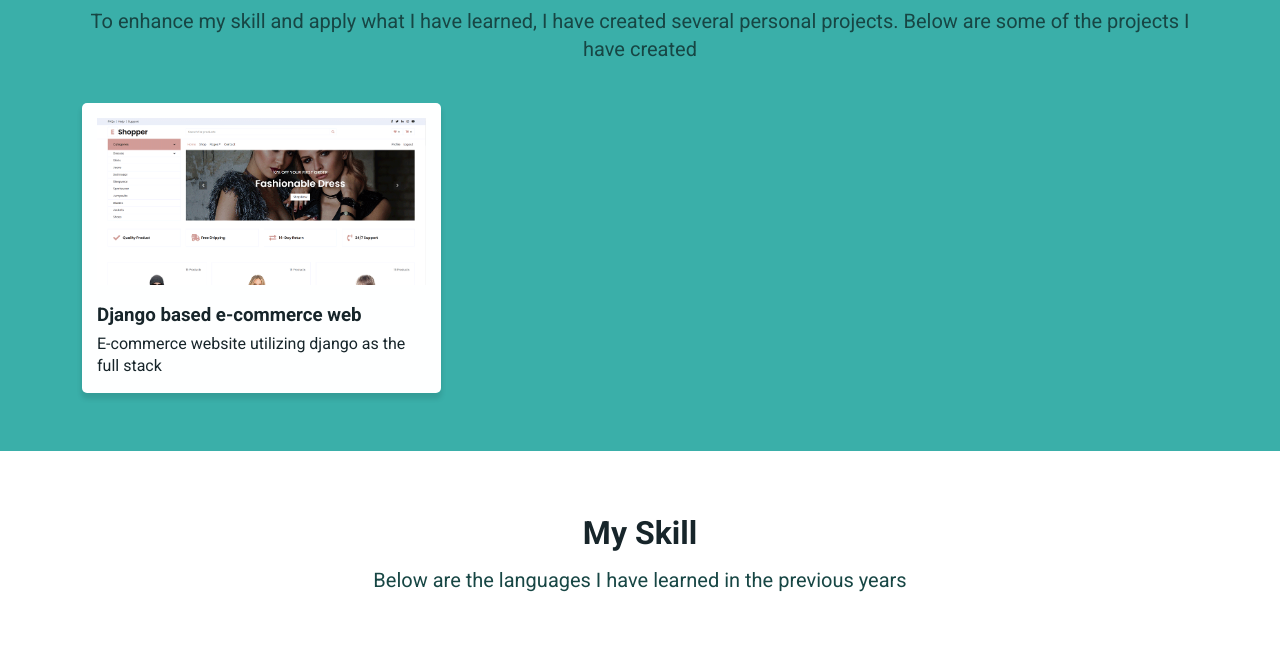
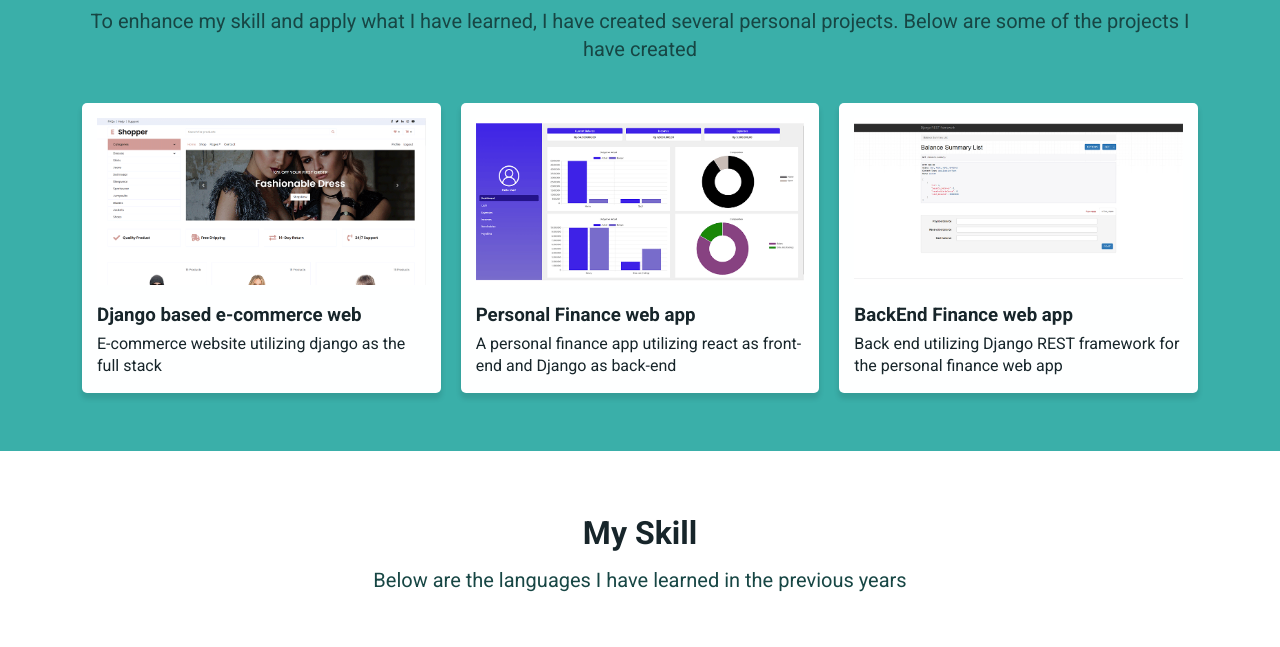
Before and after one commit to elvanobernard/elvanobernard.github.io, a plain HTML site: page index.html in a window 1280 px wide. Shown: the part 1364-2011 px from the top of the page. Drawn offline with Linux system fonts and the light colour scheme.

Commit message:
Added finance app project

```diff
--- a/index.html
+++ b/index.html
@@ -82,6 +82,24 @@
                         </div>
                     </a>
                 </div>
+                <div class="portfolio-item-container">
+                    <a class="portfolio-item" href="https://personalfinance.ursaflos.my.id/">
+                        <div class="card">
+                            <img class="img-portfolio mb-3" src="image/finance-app-thumbnail.png" alt="">
+                            <h3 class="mb-2">Personal Finance web app</h3>
+                            <p>A personal finance app utilizing react as front-end and Django as back-end</p>
+                        </div>
+                    </a>
+                </div>
+                <div class="portfolio-item-container">
+                    <a class="portfolio-item" href="https://https://backendfinance.ursaflos.my.id/balance-summary/">
+                        <div class="card">
+                            <img class="img-portfolio mb-3" src="image/back-end-finance.png" alt="">
+                            <h3 class="mb-2">BackEnd Finance web app</h3>
+                            <p>Back end utilizing Django REST framework for the personal finance web app</p>
+                        </div>
+                    </a>
+                </div>
 
             </div>
 
```
Also changed, not shown: image/back-end-finance.png (added), image/finance-app-thumbnail.png (added).
